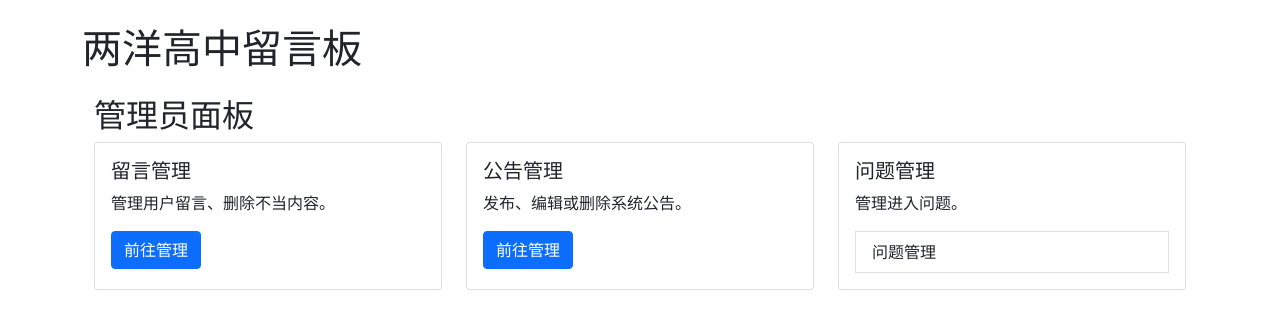
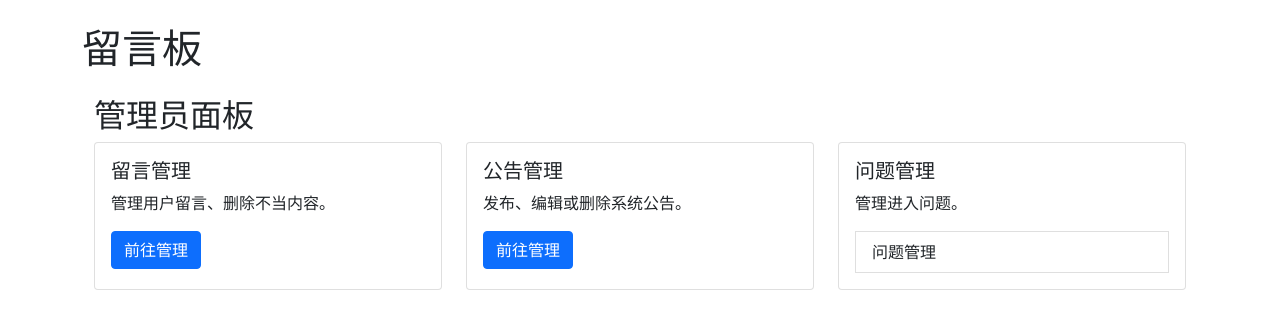
Before and after one commit to Antelope-a/liuyanban, a Flask app: page /admin/dashboard in a window 1280 px wide. Shown: the top 329 px of the page. Run offline with Flask 3, Linux system fonts and the light colour scheme; a user stored in the database is signed in; some libraries are stand-ins or nearby versions.

Commit message:
更新 base.html

```diff
--- a/liuyanban/templates/base.html
+++ b/liuyanban/templates/base.html
@@ -2,11 +2,11 @@
 <html>
 <head>
     <meta charset="UTF-8">
-    <title>两洋高中留言板</title>
+    <title>留言板</title>
     <link href="https://cdn.bootcdn.net/ajax/libs/twitter-bootstrap/5.1.3/css/bootstrap.min.css" rel="stylesheet">
 </head>
 <body class="container mt-4">
-    <h1 class="mb-4">两洋高中留言板</h1>
+    <h1 class="mb-4">留言板</h1>
     {% block content %}{% endblock %}
 </body>
 </html>
```
